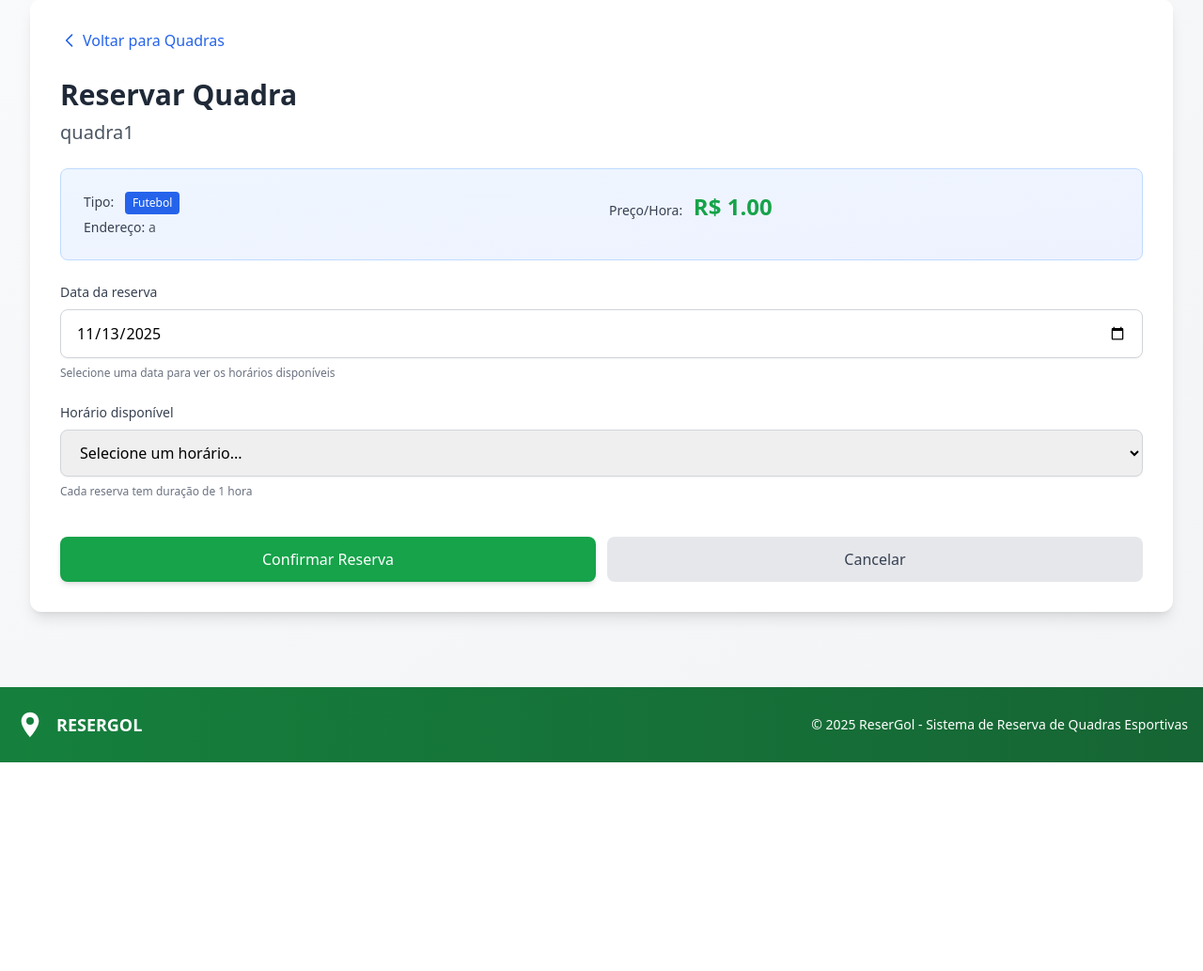
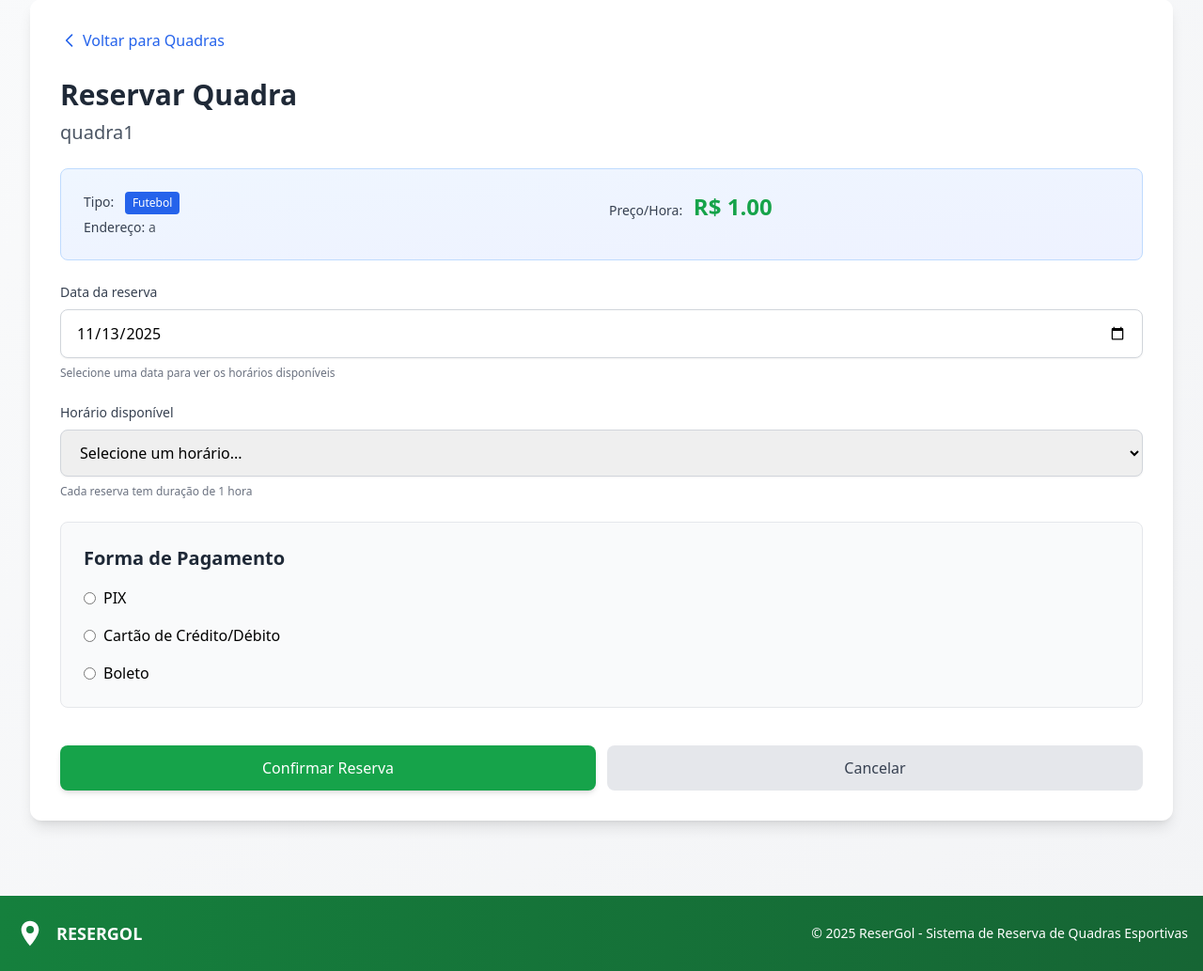
Before and after one commit to leofernandesc/ReserGol, a Flask app: page /reservar/1 in a window 1280 px wide. Shown: the part 97-1130 px from the top of the page at 94% size. Before the commit the page ends 908 px from the top, so only its background shows below. Run offline with Flask 3, Linux system fonts and the light colour scheme; a user stored in the database is signed in; some libraries are stand-ins or nearby versions.

Commit message:
Adicionei método de pagamento em 'Reservar'

```diff
--- a/App/controllers/reserva_controller.py
+++ b/App/controllers/reserva_controller.py
@@ -46,18 +46,22 @@ class ReservaController:
             hora_inicio = datetime.strptime(hora, '%H:%M').time()
             hora_fim = (datetime.strptime(hora, '%H:%M') + timedelta(hours=1)).time()
 
+            # Captura o tipo de pagamento hipotético
+            pagamento_tipo = request.form.get('pagamento')  # 'pix', 'cartao', 'boleto'
+
             nova_reserva = Reserva(
                 quadra_id=quadra_id,
                 usuario_id=current_user.id,
                 data=data_escolhida,
                 hora_inicio=hora_inicio,
                 hora_fim=hora_fim,
-                status='ativa'
+                status='ativa',
+                pagamento_tipo=pagamento_tipo
             )
             db.session.add(nova_reserva)
             db.session.commit()
 
-            flash('Reserva realizada com sucesso!', 'success')
+            flash('Reserva realizada com sucesso! (Pagamento hipotético)', 'success')
             return redirect(url_for('minhas_reservas'))
 
         return render_template(
--- a/App/templates/reservas/reservar.html
+++ b/App/templates/reservas/reservar.html
@@ -44,10 +44,9 @@
 </div>
 
 <form method="POST" class="space-y-6">
+    <!-- Data da reserva -->
     <div>
-            <label for="data" class="block text-sm font-medium text-gray-700 mb-2">
-                Data da reserva
-            </label>
+        <label for="data" class="block text-sm font-medium text-gray-700 mb-2">Data da reserva</label>
         <input type="date"
                id="data"
                name="data"
@@ -59,22 +58,17 @@
         <p class="mt-2 text-xs text-gray-500">Selecione uma data para ver os horários disponíveis</p>
     </div>
 
+    <!-- Horário disponível -->
     <div>
-            <label for="hora" class="block text-sm font-medium text-gray-700 mb-2">
-                Horário disponível
-            </label>
+        <label for="hora" class="block text-sm font-medium text-gray-700 mb-2">Horário disponível</label>
         <select id="hora" name="hora" required
                 class="w-full px-4 py-3 border border-gray-300 rounded-lg shadow-sm focus:outline-none focus:ring-2 focus:ring-blue-500 focus:border-blue-500 text-base">
             <option value="">Selecione um horário...</option>
             {% for hora in horarios_possiveis %}
                 {% if hora in horarios_reservados %}
-                        <option value="{{ hora }}" disabled class="text-gray-400 bg-gray-100">
-                            {{ hora }} - INDISPONÍVEL
-                        </option>
+                    <option value="{{ hora }}" disabled class="text-gray-400 bg-gray-100">{{ hora }} - INDISPONÍVEL</option>
                 {% else %}
-                        <option value="{{ hora }}" class="text-gray-900">
-                            {{ hora }} - Disponível
-                        </option>
+                    <option value="{{ hora }}" class="text-gray-900">{{ hora }} - Disponível</option>
                 {% endif %}
             {% endfor %}
         </select>
@@ -86,14 +80,43 @@
         <p class="text-sm font-medium text-yellow-800 mb-2">Horários já reservados para esta data:</p>
         <div class="flex flex-wrap gap-2">
             {% for hora in horarios_reservados|sort %}
-                    <span class="px-3 py-1 bg-yellow-100 text-yellow-700 rounded-full text-xs font-medium">
-                        {{ hora }}
-                    </span>
+                <span class="px-3 py-1 bg-yellow-100 text-yellow-700 rounded-full text-xs font-medium">{{ hora }}</span>
             {% endfor %}
         </div>
     </div>
     {% endif %}
 
+    <!-- Pagamento Hipotético -->
+    <div class="mt-6 p-6 border border-gray-200 rounded-lg bg-gray-50">
+        <h3 class="text-xl font-semibold text-gray-800 mb-4">Forma de Pagamento</h3>
+        <div class="space-y-4">
+            <label class="flex items-center gap-2">
+                <input type="radio" name="pagamento" value="pix" class="form-radio text-blue-600">
+                PIX
+            </label>
+            <label class="flex items-center gap-2">
+                <input type="radio" name="pagamento" value="cartao" class="form-radio text-blue-600">
+                Cartão de Crédito/Débito
+            </label>
+            <label class="flex items-center gap-2">
+                <input type="radio" name="pagamento" value="boleto" class="form-radio text-blue-600">
+                Boleto
+            </label>
+
+            <!-- Campos fictícios do cartão -->
+            <div id="cartao-info" class="hidden mt-4 space-y-3">
+                <input type="text" placeholder="Nome no cartão" class="w-full px-4 py-2 border rounded-lg">
+                <input type="text" placeholder="Número do cartão" class="w-full px-4 py-2 border rounded-lg">
+                <div class="grid grid-cols-2 gap-2">
+                    <input type="text" placeholder="Validade (MM/AA)" class="px-4 py-2 border rounded-lg">
+                    <input type="text" placeholder="CVV" class="px-4 py-2 border rounded-lg">
+                </div>
+                <p class="text-xs text-gray-500">* Estes dados são apenas para demonstração e não serão processados.</p>
+            </div>
+        </div>
+    </div>
+
+    <!-- Botões -->
     <div class="flex gap-3 pt-4">
         <button type="submit"
                 class="flex-1 bg-green-600 hover:bg-green-700 text-white font-medium py-3 px-6 rounded-lg transition duration-200 shadow-md hover:shadow-lg">
@@ -105,4 +128,18 @@
         </a>
     </div>
 </form>
+
+<script>
+const radios = document.querySelectorAll('input[name="pagamento"]');
+radios.forEach(radio => {
+    radio.addEventListener('change', () => {
+        const cartaoDiv = document.getElementById('cartao-info');
+        if (radio.value === 'cartao' && radio.checked) {
+            cartaoDiv.classList.remove('hidden');
+        } else {
+            cartaoDiv.classList.add('hidden');
+        }
+    });
+});
+</script>
 {% endblock %}
```
Lines whose indentation alone changed are shown as unchanged.
